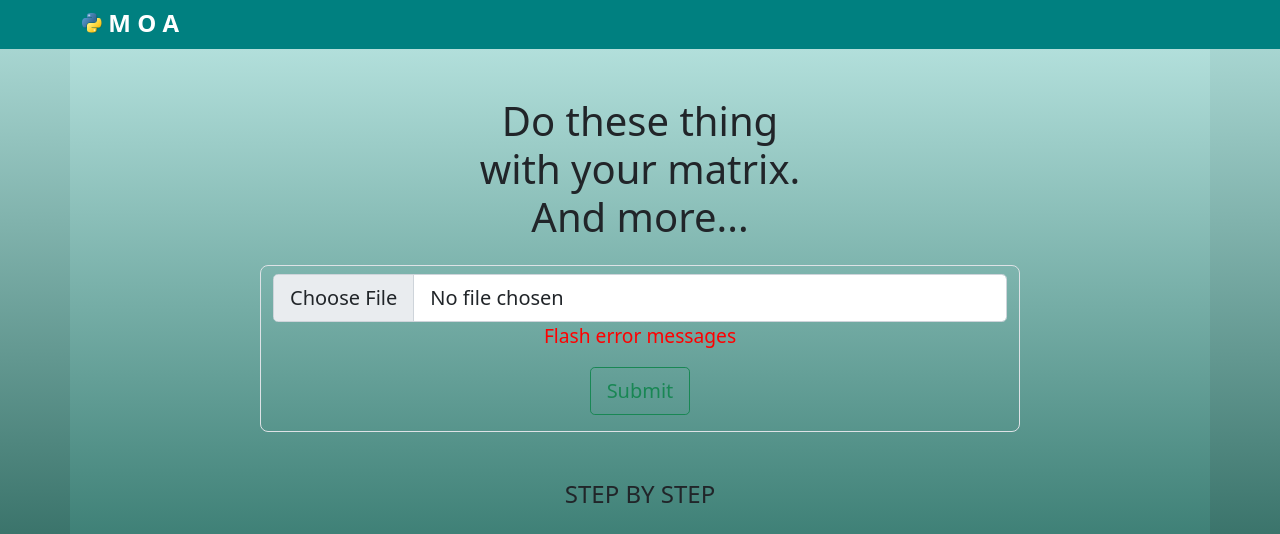
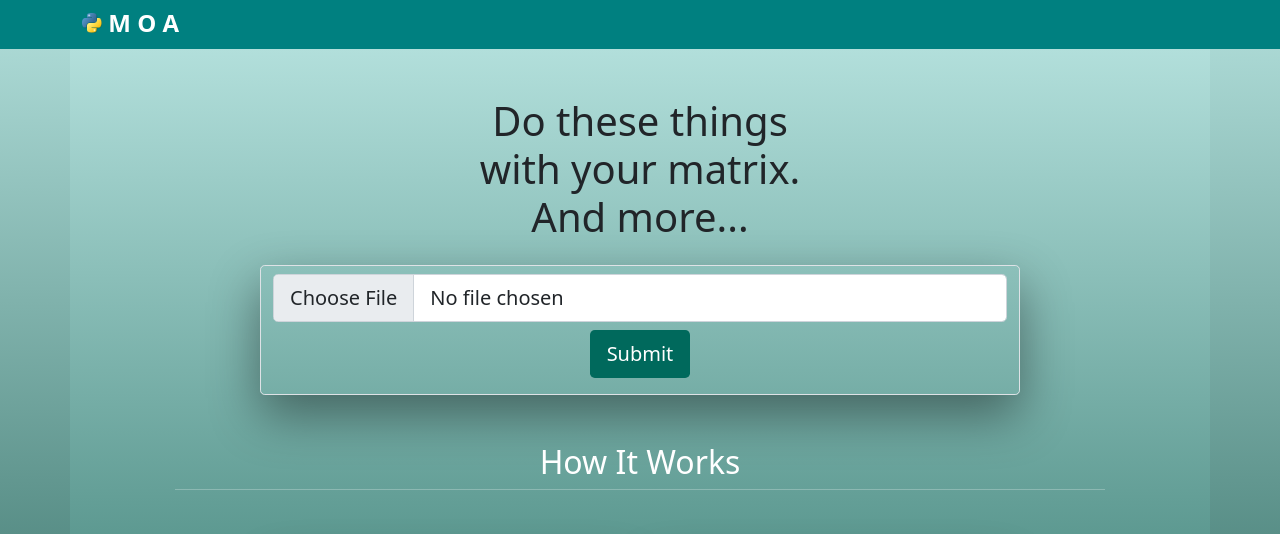
Before and after one commit to AhmetKaanGuney/moa, a Flask app: page /upload.html in a window 1280 px wide. Shown: the top 534 px of the page. Run offline with Flask 2, Linux system fonts and the light colour scheme.

Commit message:
Finished upload.html's style.

```diff
--- a/app/static/scripts/blueprint/initialize.js
+++ b/app/static/scripts/blueprint/initialize.js
@@ -2,9 +2,11 @@ import { gm } from "./globals.js";
 import { updateLists } from "./update.js";
 import { createGroup, deleteGroup, renameGroup } from "./events.js";
 
-var initialized = false;
+let initialized = false;
 
 if (initialized == false) {
+    let html = document.getElementById("top-html");
+    html.style = "height: 100%";
 
     updateLists()
 
--- a/app/static/styles.css
+++ b/app/static/styles.css
@@ -22,12 +22,9 @@
 
     --border-thickness: 0px;
     --border-radius: 0.3em;
-    --border-color: rgba(0, 0, 0, 0.288);
+    --border-color: #002b239f;
 
     --heavy-font: 600;
-}
-html {
-    height: 100%;
 }
 
 .body {
@@ -74,10 +71,9 @@ html {
 /* TAB BUTTONS */
 #row-tab, #col-tab {
     color: rgba(255, 255, 255, 0.788);
-    background-color: #6cafa8;
+    background-color: #86bbb6;
 
-    border-style: solid;
-    border: var(--border-thickness) solid rgba(255, 255, 255, 0.445);
+    border: 1px #003f3471 solid;
 
     font-weight: var(--heavy-font);
 
@@ -113,10 +109,13 @@ html {
 .list-group {
     overflow: auto;
     max-height: 36em;
+    border: 1px var(--border-color) solid;
+    border-top: 0px;
+    box-shadow: 0px 20px 50px 0px rgba(0, 0, 0, 0.418);
 }
 
 .list-group-item {
-    border-color: var(--border-color);
+    border: 1px var(--border-color) solid;
 }
 
 .list-group-item:nth-of-type(odd) {
@@ -158,9 +157,56 @@ html {
 
 /* UPLOAD */
 #file-upload-form-box {
-    border-radius: 0.5em;
+    border: 1px var(--very-light-teal) solid;
+    border-radius: var(--border-radius);
+
+    background-color: rgba(red, green, blue, 0.8);
+    box-shadow: 0px 20px 50px 0px rgba(0, 0, 0, 0.418);
+
 }
 
+#submit-button {
+    background-color: var(--dark-teal);
+    color: white;
+}
+
+#submit-button:hover {
+    background-color: var(--hover-color);
+    color: black;
+}
+
+#submit-button:active {
+    background-color: #A7FFEB;
+    box-shadow: 0 5px rgba(0, 0, 0, 0.329);
+    transform: translateY(4px);
+}
+
+.error-message-box {
+    background-color: #dd2c00b0;
+    border-radius: 0.3em;
+    margin-top: 3px;
+}
+
+.error-message {
+    font-size: 18px;
+    font-weight: 600;
+    color: white;
+}
+
+.card-box {
+    background-image: linear-gradient(to top, rgba(38, 166, 153, 0.3), rgba(178, 223, 219, 0.3));
+    color: var(--very-light-teal);
+    border: 1px white solid;
+    border-radius: var(--border-radius);
+    box-shadow: 0px 20px 50px 0px rgba(0, 0, 0, 0.418);
+    height: 100%;
+}
+
+
+.step-title {
+    color: var(--very-light-teal);
+    text-align: center;
+}
 .debug-bg {
     background-color: rgb(199, 126, 126);
 }
--- a/app/templates/blueprint.html
+++ b/app/templates/blueprint.html
@@ -82,12 +82,12 @@
             <!-- ROWS - COLUMNS TABS -->
             <ul class="nav nav-tabs" id="source-tab"">
                 <li class="nav-item">
-                    <button class="nav-link active" id="row-tab" data-bs-toggle="tab" data-bs-target="#source-rows-content" type="button">
+                    <button class="nav-link active shadow" id="row-tab" data-bs-toggle="tab" data-bs-target="#source-rows-content" type="button">
                         ROWS</button>
                 </li>
 
                 <li class="nav-item">
-                    <button class="nav-link" style="margin-left: 0px;" id="col-tab" data-bs-toggle="tab" data-bs-target="#source-cols-content" type="button">
+                    <button class="nav-link shadow" style="margin-left: 0px;" id="col-tab" data-bs-toggle="tab" data-bs-target="#source-cols-content" type="button">
                         COLUMS
                     </button>
                 </li>
@@ -117,7 +117,7 @@
             </select>
 
             <!-- USER'S LIST -->
-            <ul class="list-group list shadow" id="user-list"></ul>
+            <ul class="list-group" id="user-list"></ul>
         </div>
 
     </div>
--- a/app/templates/layout.html
+++ b/app/templates/layout.html
@@ -1,5 +1,5 @@
 <!DOCTYPE html>
-<html lang="en">
+<html id="top-html" lang="en">
     <head>
         <meta charset="utf-8">
         <meta name="viewport" content="initial-scale=1, width=device-width">
--- a/app/templates/upload.html
+++ b/app/templates/upload.html
@@ -3,6 +3,7 @@
 
 {% block script %}
 <script defer type="text/javascript" src="../static/scripts/upload/upload.js"></script>
+<!-- <script defer type="text/javascript" src="../static/scripts/upload/initialize.js"></script> -->
 {% endblock %}
 
 {% block main %}
@@ -13,8 +14,7 @@
 
     <!-- MID COLUMN -->
     <div class="col-sm-4">
-        <h1 style="text-align: center;">Do these thing with your matrix.<br>And more...</h1>
-        <!-- <img src="../static/upload_black_24dp.svg" alt=""> -->
+        <h1 style="text-align: center;">Do these things with your matrix.<br>And more...</h1>
     </div>
 
     <!-- RIGHT COLUMN -->
@@ -31,15 +31,17 @@
     <div class="col border border-1 border text-center" id="file-upload-form-box">
         <form action="/upload.html" method="post" enctype="multipart/form-data"  class="pt-2 pb-3">
             <div>
-                <!-- <label for="file-input" style="font-size: x-large;" class="mb-3">Upload a File (.xls, .xlsx, .csv)</label> -->
-                <input type="file" class="form-control form-control-lg" id="file-input" name="file-input" accept=".xls,.xlsx,.csv,.txt,.json">
-                    <p>
-                        <span style="color: red; font-size: larger;">
-                        Flash error messages
-                        </span>
-                    </p>
+                <input type="file" class="form-control form-control-lg" id="file-input" name="file-input" accept=".xls,.xlsx,.csv" style="">
+
+                <!-- Error Box -->
+                    <div hidden class="error-message-box container">
+                        <p class="error-message pb-2 pt-2">
+                            Flash error messages here.
+                        </p>
+                    </div>
+
                 </div>
-            <button type="submit" class="btn btn-outline-success btn-lg" id="submit-button">Submit</button>
+            <button type="submit" class="btn btn-lg mt-2" id="submit-button">Submit</button>
         </form>
     </div>
 
@@ -47,8 +49,13 @@
     <div class="col-sm-2"></div>
 </div>
 
+<!-- MIDDLE TITLE -->
 <div class="container mt-5 mb-5 text-center">
-    <h4>STEP BY STEP</h4>
+    <h2 style="color: white;">How It Works</h2>
+    <!-- Seperator -->
+    <div class="row mb-0 pb-0" style="justify-content: center;">
+        <hr class="seperator-line col-10" style="color: white;">
+    </div>
 </div>
 
 <div class="row">
@@ -56,22 +63,69 @@
     <div class="col-sm-2 "></div>
     <!-- BOX 1 -->
     <div class="col">
-        <div class="container debug-bg">
-            <h5>STEP 1</h5>
-            <img src="../static/upload_black_24dp.svg" alt="" height="150px">
-            <p>Description for step one. It can be a bit long. asdasdşlkaskdşalksdlaksdşlkasşdlkasdlk.</p>
+        <div class="container card-box">
+            <h3 class="step-title">STEP 1</h3>
+
+            <hr class="mt-1 " style="border: 1px white solid;">
+
+            <h5>Upload a File</h5>
+            <!-- <img src="../static/upload_black_24dp.svg" alt="" height="150px"> -->
+            <p>Supported file formats are:</p>
+            <ul class="mt-0 pt-0">
+                <li>Microsoft Excel (.xlsx)</li>
+                <li>Microsoft Excel (.xls)</li>
+                <li>Comma Seperated Values (.csv)</li>
+            </ul>
         </div>
     </div>
+
     <!-- BOX 2 -->
     <div class="col">
-        <div class="container debug-bg-2">
-            <h5>STEP 2</h5>
-            <img src="../static/upload_black_24dp.svg" alt="" height="150px">
-            <p>Description for step one. It can be a bit long. asdasdşlkaskdşalksdlaksdşlkasşdlkasdlk.</p>
+        <div class="container card-box">
+            <h3 class="step-title">STEP 2</h3>
+
+            <hr class="mt-1 " style="border: 1px white solid;">
+
+            <h5>Group Rows and Columns</h5>
+            <!-- <img src="../static/upload_black_24dp.svg" alt="" height="150px"> -->
+            <ul class="mt-0 pt-0">
+                <li>Create groups</li>
+                <li>Give them a names</li>
+                <li>Put your rows and cols <br>in the groups you created</li>
+            </ul>
         </div>
     </div>
     <!-- RIGHT SPACE -->
     <div class="col-sm-2"></div>
 </div>
 
+<div class="row mt-3">
+    <!-- LEFT SPACE -->
+    <div class="col-sm-2 "></div>
+    <!-- BOX 3 -->
+    <div class="col">
+        <div class="container card-box">
+            <h3 class="step-title">STEP 3</h3>
+
+            <hr class="mt-1 " style="border: 1px white solid;">
+
+            <h5>Download</h5>
+            <!-- <img src="../static/upload_black_24dp.svg" alt="" height="150px"> -->
+            <p>
+                After you are done with grouping your matrix, hit the download.
+            </p>
+            <p>You can export the matrix in there file formats :</p>
+            <ul>
+                <li>Microsoft Excel (.xlsx)</li>
+                <li>Microsoft Excel (.xls)</li>
+                <li>Comma Seperated Values (.csv)</li>
+            </ul>
+        </div>
+    </div>
+
+    <!-- BOX 4 -->
+    <!-- RIGHT SPACE -->
+    <div class="col-sm-2"></div>
+</div>
+
 {% endblock %}
```
Also changed, not shown: app/static/scripts/blueprint/test-group-manager.js (deleted, +0 -43 lines).
